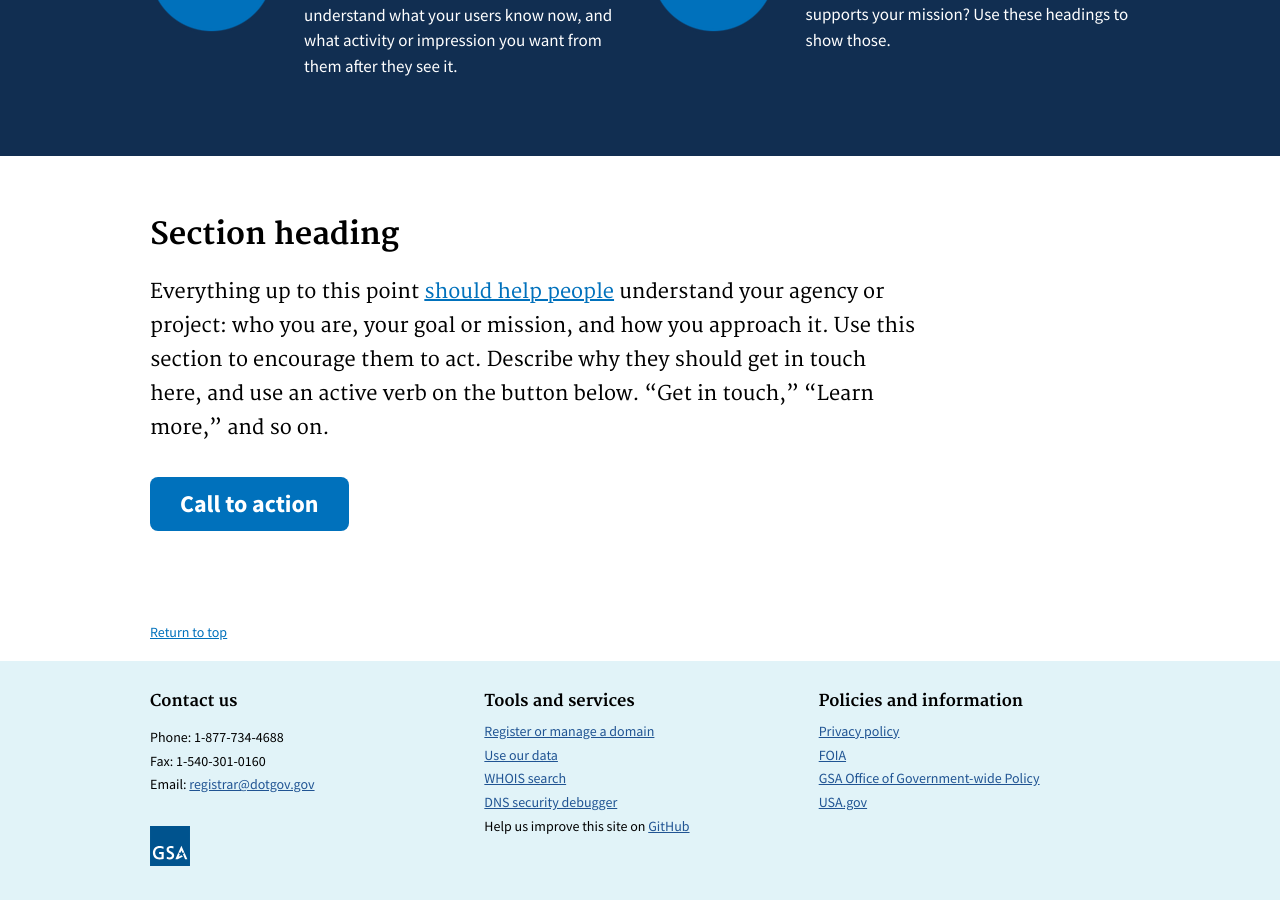
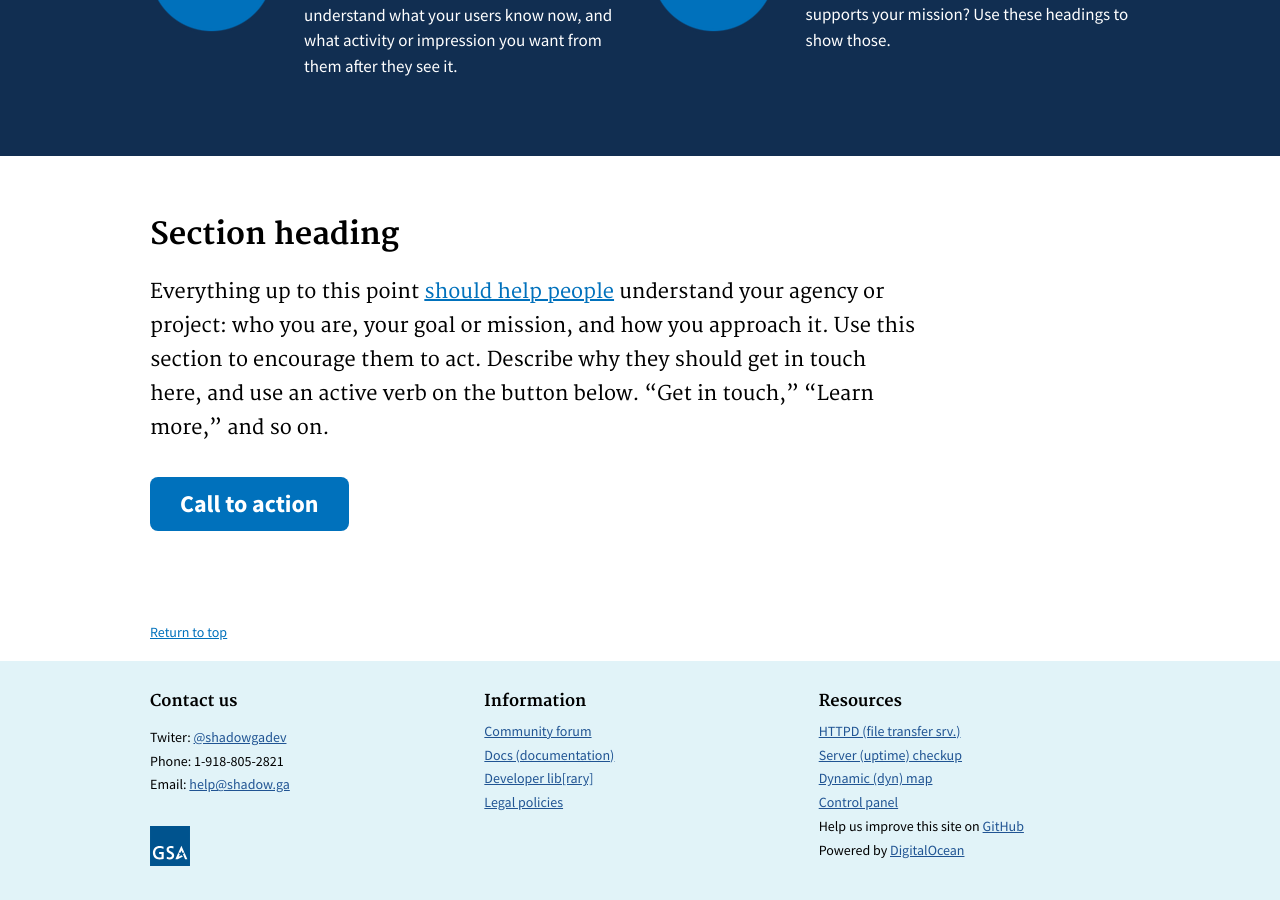
Before and after one commit to serrif/website, a Jekyll site: the page built from main/home.md, in a window 1280 px wide and 900 px high, scrolled down 1038 px. Built offline with Jekyll 4.4.1, drawn with Linux system fonts in a browser that asks for light colours.

Commit message:
Update footer--small.html

```diff
--- a/_includes/components/footer--small.html
+++ b/_includes/components/footer--small.html
@@ -11,29 +11,31 @@
       <div class="usa-width-one-third">
         <h3 style="font-size: 1.6rem; padding-top: 1rem;">Contact us</h3>
         <p style="line-height: 1.7;">
-          Phone: 1-877-734-4688<br/>
-          Fax: 1-540-301-0160<br/>
-          Email: <a href="mailto:registrar@dotgov.gov" style="color: #205493;">registrar@dotgov.gov</a>
+          Twiter: <a href="https://twitter.com/shadowgadev" style="color: #205493;">@shadowgadev</a><br/>
+          Phone: 1-918-805-2821<br/>
+          Email: <a href="mailto:help@shadow.ga" style="color: #205493;">help@shadow.ga</a>
         </p>
-        <img src="../assets/img/gsa-logo.svg" style="width: 40px; padding-top: 1.5rem; padding-bottom: 1rem;">
+        <img src="{{ site.baseurl }}/assets/img/gsa-logo.svg" style="width: 40px; padding-top: 1.5rem; padding-bottom: 1rem;">
       </div>
       <div class="usa-width-one-third">
-        <h3 style="font-size: 1.6rem; padding-top: 1rem;">Tools and services</h3>
+        <h3 style="font-size: 1.6rem; padding-top: 1rem;">Information</h3>
         <ul class="usa-unstyled-list">
-          <li style="line-height: 1.7;"><a href="https://domains.dotgov.gov" target="_blank" style="color: #205493;">Register or manage a domain</a></li>
-          <li style="line-height: 1.7;"><a href="{{ site.baseurl }}/data" style="color: #205493;">Use our data</a></li>
-          <li style="line-height: 1.7;"><a href="https://domains.dotgov.gov/dotgov-web/registration/whois.xhtml?_m=3" style="color: #205493;">WHOIS search</a></li>
-          <li style="line-height: 1.7;"><a href="http://dnssec-debugger.verisignlabs.com/" style="color: #205493;">DNS security debugger</a></li>
-          <li style="line-height: 1.7;">Help us improve this site on <a href="{{ site.repo }}/issues/new" style="color: #205493;">GitHub</a></li>
+          <li style="line-height: 1.7;"><a href="{{ site.baseurl }}/forum/" target="_blank" style="color: #205493;">Community forum</a></li>
+          <li style="line-height: 1.7;"><a href="{{ site.baseurl }}/docs/" style="color: #205493;">Docs (documentation)</a></li>
+          <li style="line-height: 1.7;"><a href="{{ site.baseurl }}/devlib/" style="color: #205493;">Developer lib[rary]</a></li>
+          <li style="line-height: 1.7;"><a href="{{ site.baseurl }}/policies/" style="color: #205493;">Legal policies</a></li>
         </ul>
       </div>
       <div class="usa-width-one-third">
-        <h3 style="font-size: 1.6rem; padding-top: 1rem;">Policies and information</h3>
+        <h3 style="font-size: 1.6rem; padding-top: 1rem;">Resources</h3>
         <ul class="usa-unstyled-list">
-          <li style="line-height: 1.7;"><a href="{{ site.baseurl }}/privacy/" style="color: #205493;">Privacy policy</a></li>
-          <li style="line-height: 1.7;"><a href="{{ site.baseurl }}/foia/" style="color: #205493;">FOIA</a></li>
-          <li style="line-height: 1.7;"><a href="https://www.gsa.gov/portal/category/21399" style="color: #205493;">GSA Office of Government-wide Policy</a></li>
-          <li style="line-height: 1.7;"><a href="https://usa.gov" style="color: #205493;">USA.gov</a></li>
+          <li style="line-height: 1.7;"><a href="http://b.shadow.ga:27579/schematic/list" style="color: #205493;">HTTPD (file transfer srv.)</a></li>
+          <li style="line-height: 1.7;"><a href="{{ site.baseurl }}/foia/" style="color: #205493;">Server (uptime) checkup</a></li>
+          <li style="line-height: 1.7;"><a href="http://b.shadow.ga:26589/" style="color: #205493;">Dynamic (dyn) map</a></li>
+          <li style="line-height: 1.7;"><a href="https://p.shadow.ga/" style="color: #205493;">Control panel</a></li>
+
+          <li style="line-height: 1.7;">Help us improve this site on <a href="{{ site.repo }}/issues/new" style="color: #205493;">GitHub</a></li>
+          <li style="line-height: 1.7;">Powered by <a href="https://m.do.co/c/7438217b1bcd" style="color: #205493;">DigitalOcean</a></li>
         </ul>
       </div>
     </div>
```
